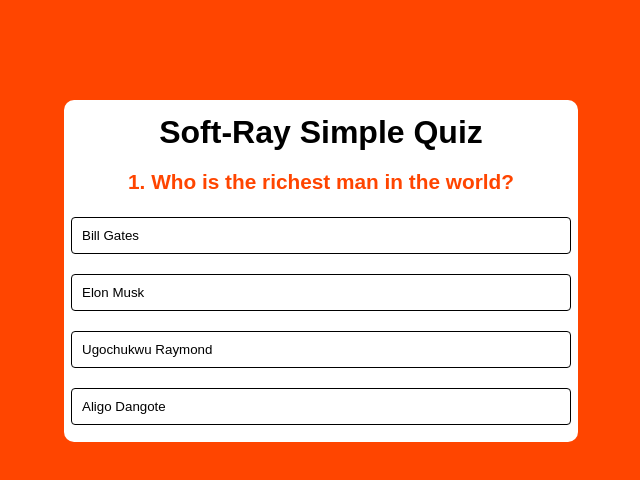
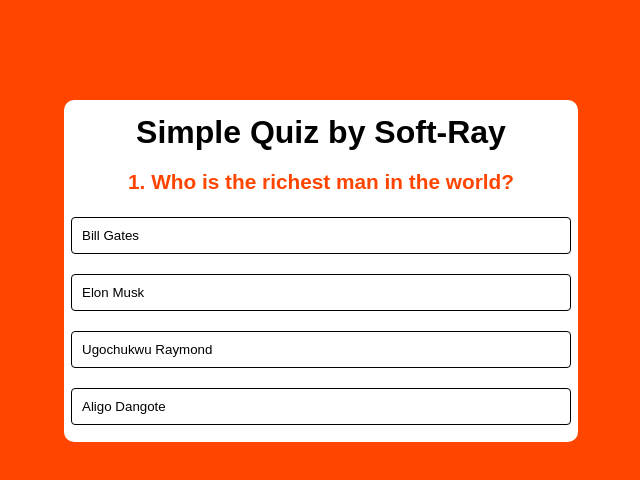
Before and after one commit to Raymondconcept12/QUIZ-APP, a plain HTML site: page index.html in a window 1280 px wide. Shown: the whole page, without its empty margins (319-959 px from the left). Drawn offline with Linux system fonts and the light colour scheme.

Commit message:
Update index.html

```diff
--- a/index.html
+++ b/index.html
@@ -9,7 +9,7 @@
 <body>
 
       <div class="app">
-           <h2>Soft-Ray Simple Quiz</h2>
+           <h2>Simple Quiz by Soft-Ray</h2>
 
            <div class="quiz">
                <h3 id="question">QUESTIONS</h3>
```
